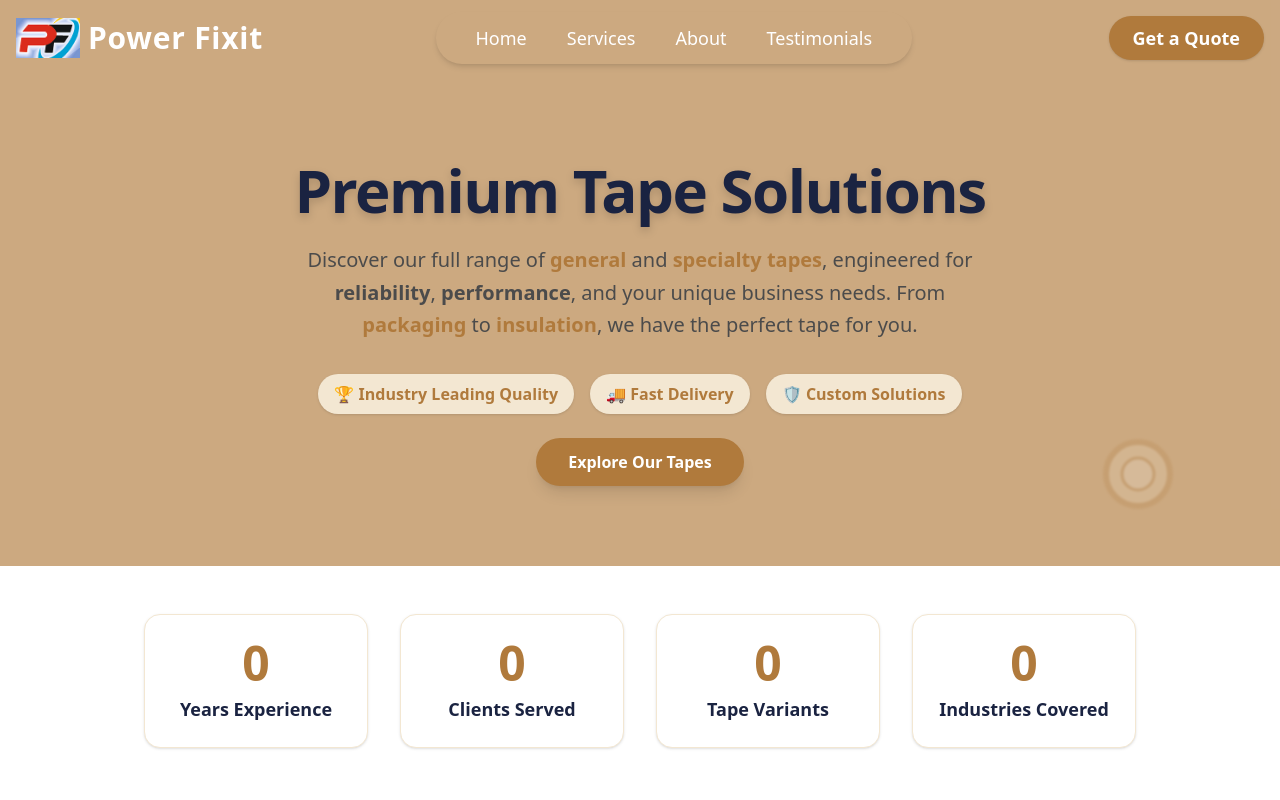
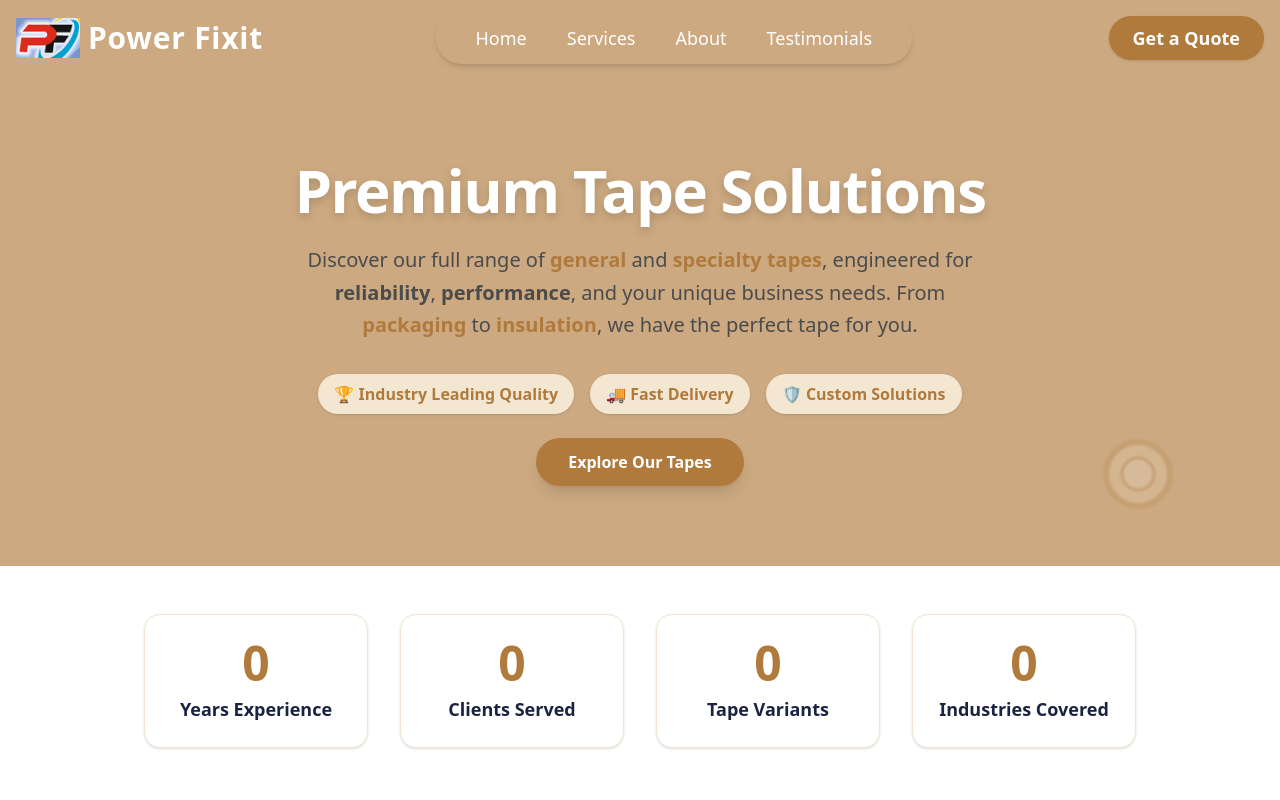
Before and after one commit to 0000aditya0000/millenniumai, a React (Vite) app: page /services in a window 1280 px wide. Shown: the top 800 px of the page. Built offline with nearby package versions, Linux system fonts and the light colour scheme.

Commit message:
changed service page header font colour to white

```diff
--- a/src/pages/ServicesPage.jsx
+++ b/src/pages/ServicesPage.jsx
@@ -182,7 +182,7 @@ const ServicesPage = () => {
         transition={{ duration: 0.7 }}
       >
         <div className="max-w-3xl mx-auto text-center z-10 relative">
-          <h1 className="text-5xl md:text-6xl font-extrabold text-[#1a2341] mb-6 tracking-tight drop-shadow-lg">
+          <h1 className="text-5xl md:text-6xl font-extrabold text-white mb-6 tracking-tight drop-shadow-lg">
             Premium Tape Solutions
           </h1>
           <p className="text-lg md:text-xl text-[#4b4b4b] mb-8 max-w-2xl mx-auto leading-relaxed">
```
